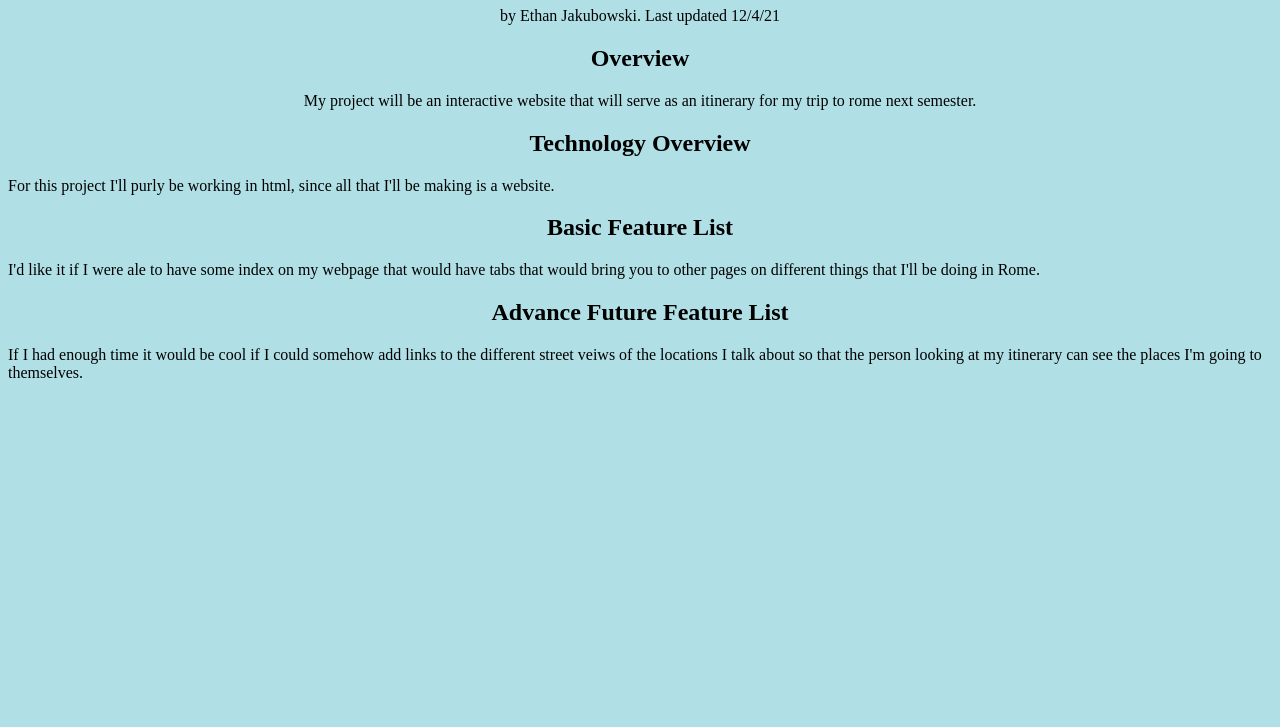
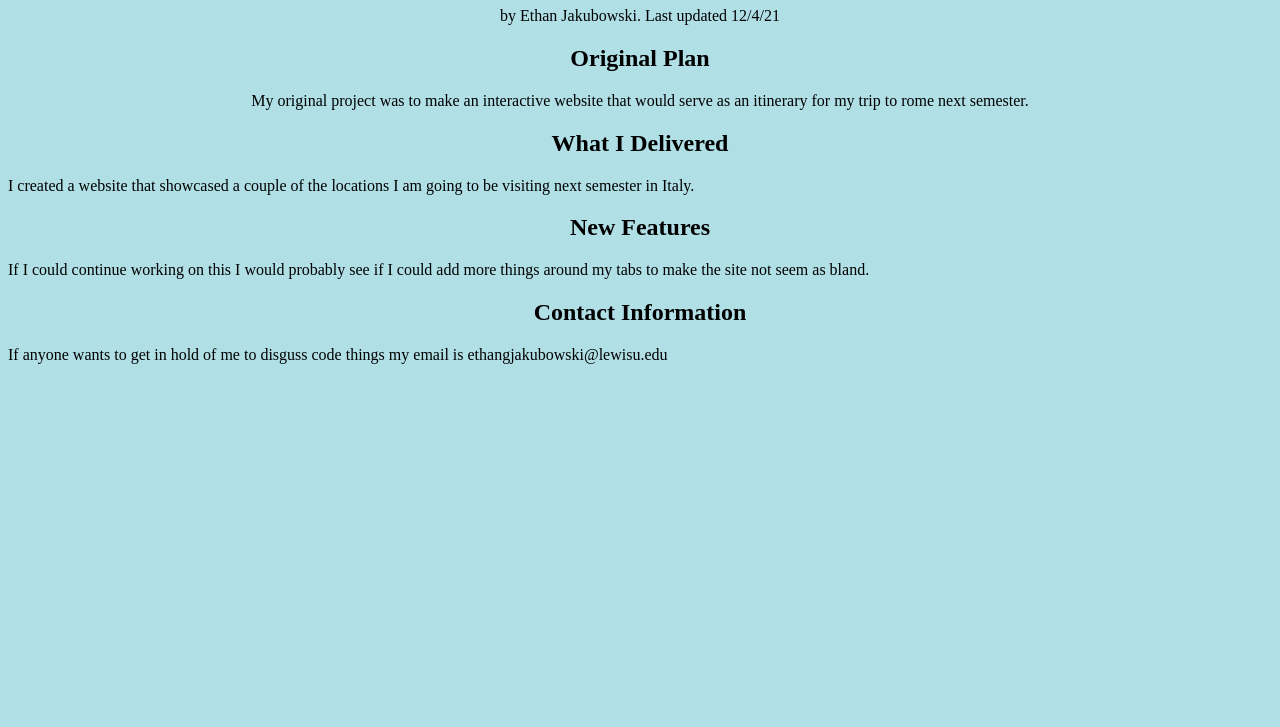
Before and after one commit to EthanJak/test-azure-ejk, a plain HTML site: page index.html in a window 1280 px wide. Shown: the part 73-800 px from the top of the page. Drawn offline with Linux system fonts and the light colour scheme.

Commit message:
Update index.html

```diff
--- a/index.html
+++ b/index.html
@@ -14,24 +14,22 @@
 <body style="background-color:powderblue;"></body>
 <body>
 
-<h1 style="text-align: center;">My Rome Trip's Itinerary</h1>
+<h1 style="text-align: center;">My Itallian Trip's Itinerary</h1>
 <p style="text-align: center;">by Ethan Jakubowski. Last updated 12/4/21</p>
 
-<h2 style="text-align: center;">Overview</h2>
-<p style="text-align: center;">My project will be an interactive website that will serve as an itinerary for my trip to rome next semester. </p>
+<h2 style="text-align: center;">Original Plan</h2>
+<p style="text-align: center;">My original project was to make an interactive website that would serve as an itinerary for my trip to rome next semester. </p>
 
 
-<h2 style="text-align: center;">Technology Overview</h2>
-<p>For this project I'll purly be working in html, since all that I'll be making is a website.
+<h2 style="text-align: center;">What I Delivered</h2>
+<p>I created a website that showcased a couple of the locations I am going to be visiting next semester in Italy.
 </p>
 
-<h2 style="text-align: center;">Basic Feature List</h2>
-<p>I'd like it if I were ale to have some index on my webpage that would have tabs that would bring you to other pages on different
-things that I'll be doing in Rome. </p>
+<h2 style="text-align: center;">New Features</h2>
+<p>If I could continue working on this I would probably see if I could add more things around my tabs to make the site not seem as bland.</p>
 
-<h2 style="text-align: center;">Advance Future Feature List</h2>
-<p>If I had enough time it would be cool if I could somehow add links to the different street veiws of the locations I talk about so that the person looking at my itinerary
-can see the places I'm going to themselves.
+<h2 style="text-align: center;">Contact Information</h2>
+<p>If anyone wants to get in hold of me to disguss code things my email is ethangjakubowski@lewisu.edu
 </p>
 
 </body>
```
